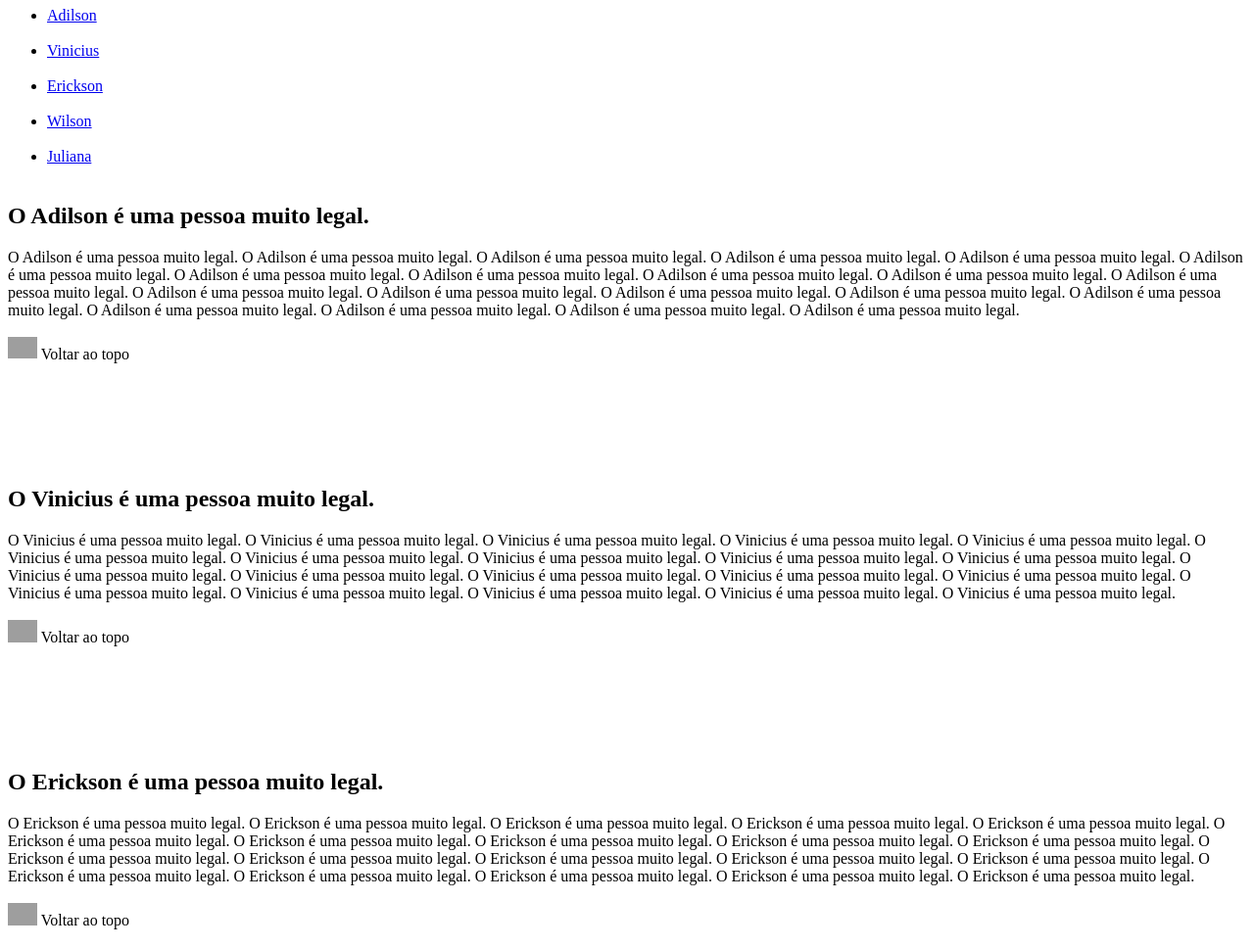
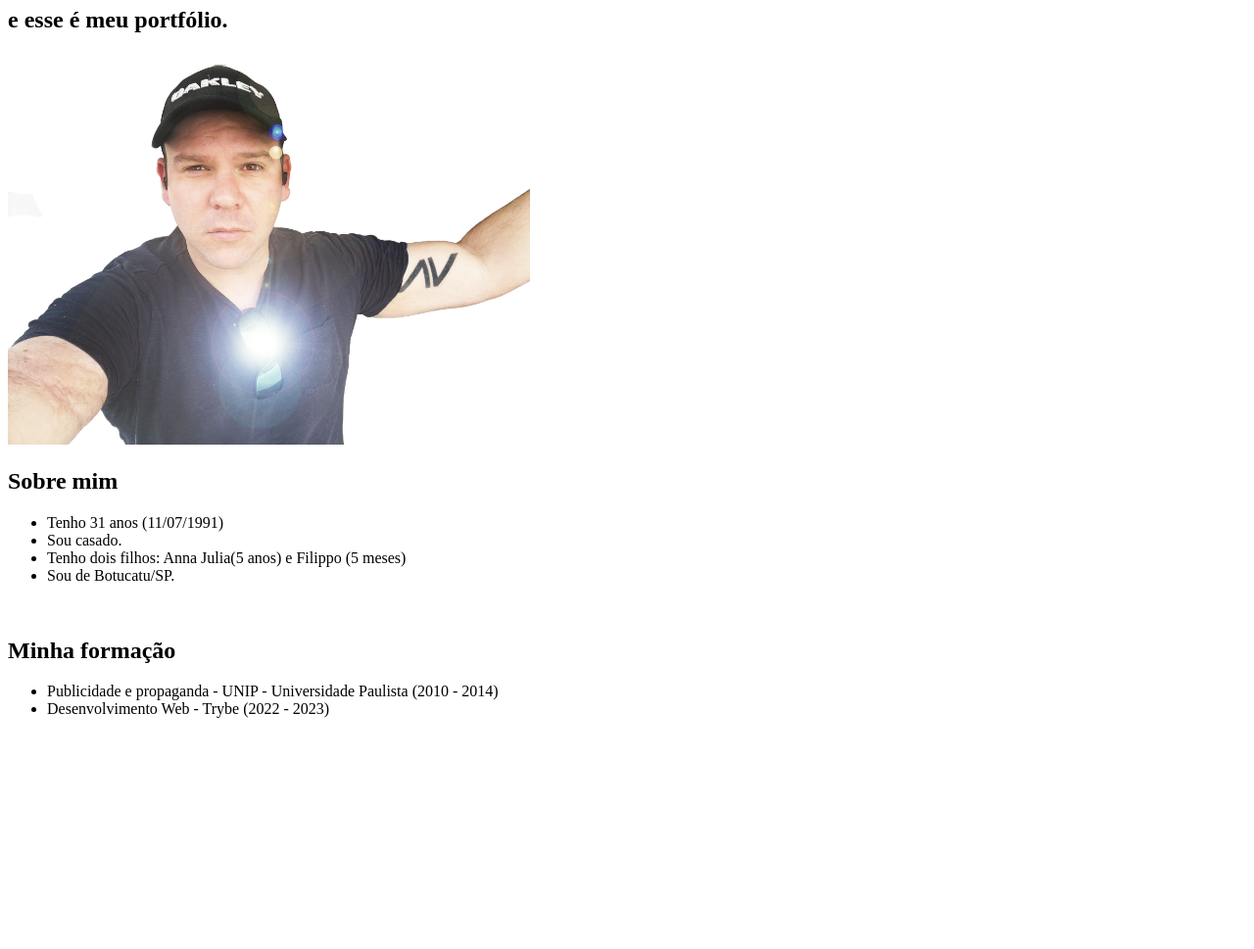
Before and after one commit to JulioRugolo/juliorugolo.github.io, a plain HTML site: page index.html in a window 1280 px wide. Shown: the part 73-1042 px from the top of the page at 98% size. After the commit the page ends 822 px from the top, so only its background shows below. Drawn offline with Linux system fonts and the light colour scheme; grey boxes are pictures that could not be loaded.

Commit message:
Add files via upload

```diff
--- a/index.html
+++ b/index.html
@@ -2,45 +2,26 @@
 <html lang="pt-br">
   <head>
     <meta charset="UTF-8">
-    <title>HTML</title>
+    <title>Julio Rugolo</title>
   </head>
   <body>
-    <h1 id="top">Exercícios</h1>
-      <ul>
-        <li><a href="#Adilson">Adilson</a></li><br>
-        <li><a href="#Vinicius">Vinicius</a></li><br>
-        <li><a href="#Erickson">Erickson</a></li><br>
-        <li><a href="#Wilson">Wilson</a></li><br>
-        <li><a href="#Juliana">Juliana</a></li><br>
-      </ul>
+    <h1 id="top">Olá, me chamo Julio Rugolo</h1>
+    <h2>e esse é meu portfólio.</h2>
+    <img src="img/299992607_5332003266865189_6560719448161396326_n.jpeg" height="400px">
+    <br>
+    <h2>Sobre mim</h2>
+    <ul>
+      <li>Tenho 31 anos (11/07/1991)</li>
+      <li>Sou casado.</li>
+      <li>Tenho dois filhos: Anna Julia(5 anos) e Filippo (5 meses)</li>
+      <li>Sou de Botucatu/SP.</li>
+    </ul>
+    <br>
+    <h2>Minha formação</h2>
+    <ul>
+      <li>Publicidade e propaganda - UNIP - Universidade Paulista (2010 - 2014)</li>
+      <li>Desenvolvimento Web - Trybe (2022 - 2023)</li>
+    </ul>
 
-      <p id="Adilson"><h2>O Adilson é uma pessoa muito legal.</h2> O Adilson é uma pessoa muito legal. O Adilson é uma pessoa muito legal. O Adilson é uma pessoa muito legal. O Adilson é uma pessoa muito legal. O Adilson é uma pessoa muito legal.
-        O Adilson é uma pessoa muito legal. O Adilson é uma pessoa muito legal. O Adilson é uma pessoa muito legal. O Adilson é uma pessoa muito legal. O Adilson é uma pessoa muito legal.
-        O Adilson é uma pessoa muito legal. O Adilson é uma pessoa muito legal. O Adilson é uma pessoa muito legal. O Adilson é uma pessoa muito legal. O Adilson é uma pessoa muito legal.
-        O Adilson é uma pessoa muito legal. O Adilson é uma pessoa muito legal. O Adilson é uma pessoa muito legal. O Adilson é uma pessoa muito legal. O Adilson é uma pessoa muito legal.
-      <br><br><a href="#top"><img src="https://cdn-icons-png.flaticon.com/512/56/56902.png" width="30px"></a>  Voltar ao topo</p> <br><br><br><br><br>
-      <p id="Vinicius"><h2>O Vinicius é uma pessoa muito legal.</h2> O Vinicius é uma pessoa muito legal. O Vinicius é uma pessoa muito legal. O Vinicius é uma pessoa muito legal. O Vinicius é uma pessoa muito legal. O Vinicius é uma pessoa muito legal.
-        O Vinicius é uma pessoa muito legal. O Vinicius é uma pessoa muito legal. O Vinicius é uma pessoa muito legal. O Vinicius é uma pessoa muito legal. O Vinicius é uma pessoa muito legal.
-        O Vinicius é uma pessoa muito legal. O Vinicius é uma pessoa muito legal. O Vinicius é uma pessoa muito legal. O Vinicius é uma pessoa muito legal. O Vinicius é uma pessoa muito legal.
-        O Vinicius é uma pessoa muito legal. O Vinicius é uma pessoa muito legal. O Vinicius é uma pessoa muito legal. O Vinicius é uma pessoa muito legal. O Vinicius é uma pessoa muito legal.
-        <br><br><a href="#top"><img src="https://cdn-icons-png.flaticon.com/512/56/56902.png" width="30px"></a>  Voltar ao topo</p> <br><br><br><br><br>
-      <p id="Erickson"><h2>O Erickson é uma pessoa muito legal.</h2> O Erickson é uma pessoa muito legal. O Erickson é uma pessoa muito legal. O Erickson é uma pessoa muito legal. O Erickson é uma pessoa muito legal. O Erickson é uma pessoa muito legal.
-        O Erickson é uma pessoa muito legal. O Erickson é uma pessoa muito legal. O Erickson é uma pessoa muito legal. O Erickson é uma pessoa muito legal. O Erickson é uma pessoa muito legal.
-        O Erickson é uma pessoa muito legal. O Erickson é uma pessoa muito legal. O Erickson é uma pessoa muito legal. O Erickson é uma pessoa muito legal. O Erickson é uma pessoa muito legal.
-        O Erickson é uma pessoa muito legal. O Erickson é uma pessoa muito legal. O Erickson é uma pessoa muito legal. O Erickson é uma pessoa muito legal. O Erickson é uma pessoa muito legal.
-        <br><br><a href="#top"><img src="https://cdn-icons-png.flaticon.com/512/56/56902.png" width="30px"></a>  Voltar ao topo</p> <br><br><br><br><br>
-      <p id="Wilson"><h2>O Wilson é uma pessoa muito legal.</h2> O Wilson é uma pessoa muito legal.  O Wilson é uma pessoa muito legal. O Wilson é uma pessoa muito legal. O Wilson é uma pessoa muito legal. O Wilson é uma pessoa muito legal.
-        O Wilson é uma pessoa muito legal. O Wilson é uma pessoa muito legal. O Wilson é uma pessoa muito legal. O Wilson é uma pessoa muito legal. O Wilson é uma pessoa muito legal.
-        O Wilson é uma pessoa muito legal. O Wilson é uma pessoa muito legal. O Wilson é uma pessoa muito legal. O Wilson é uma pessoa muito legal. O Wilson é uma pessoa muito legal.
-        O Wilson é uma pessoa muito legal. O Wilson é uma pessoa muito legal. O Wilson é uma pessoa muito legal. O Wilson é uma pessoa muito legal. O Wilson é uma pessoa muito legal.
-        <br><br><a href="#top"><img src="https://cdn-icons-png.flaticon.com/512/56/56902.png" width="30px"></a>  Voltar ao topo</p> <br><br><br><br><br>
-      <p id="Juliana"><h2>A Juliana é uma pessoa muito legal.</h2> A Juliana é uma pessoa muito inteligente.  A Juliana é uma pessoa muito inteligente. A Juliana é uma pessoa muito inteligente. A Juliana é uma pessoa muito inteligente.
-        A Juliana é uma pessoa muito inteligente. A Juliana é uma pessoa muito inteligente. A Juliana é uma pessoa muito inteligente. A Juliana é uma pessoa muito inteligente. A Juliana é uma pessoa muito inteligente.
-        A Juliana é uma pessoa muito inteligente. A Juliana é uma pessoa muito inteligente. A Juliana é uma pessoa muito inteligente. A Juliana é uma pessoa muito inteligente. A Juliana é uma pessoa muito inteligente.
-        A Juliana é uma pessoa muito inteligente. A Juliana é uma pessoa muito inteligente. A Juliana é uma pessoa muito inteligente. A Juliana é uma pessoa muito inteligente. A Juliana é uma pessoa muito inteligente.
-        <br><br><a href="#top"><img src="https://cdn-icons-png.flaticon.com/512/56/56902.png" width="30px"></a>  Voltar ao topo</p> <br><br><br><br><br>
-
-        <p><h2><a href="http://www.google.com" target="_blank"> Google.</a></h2>
-            <br><br><a href="#top"><img src="https://cdn-icons-png.flaticon.com/512/56/56902.png" width="30px"></a>  Voltar ao topo</p> <br><br><br><br><br>
   </body>
 </html>
```
Also changed, not shown: IMG/299992607_5332003266865189_6560719448161396326_n.jpeg (added).
